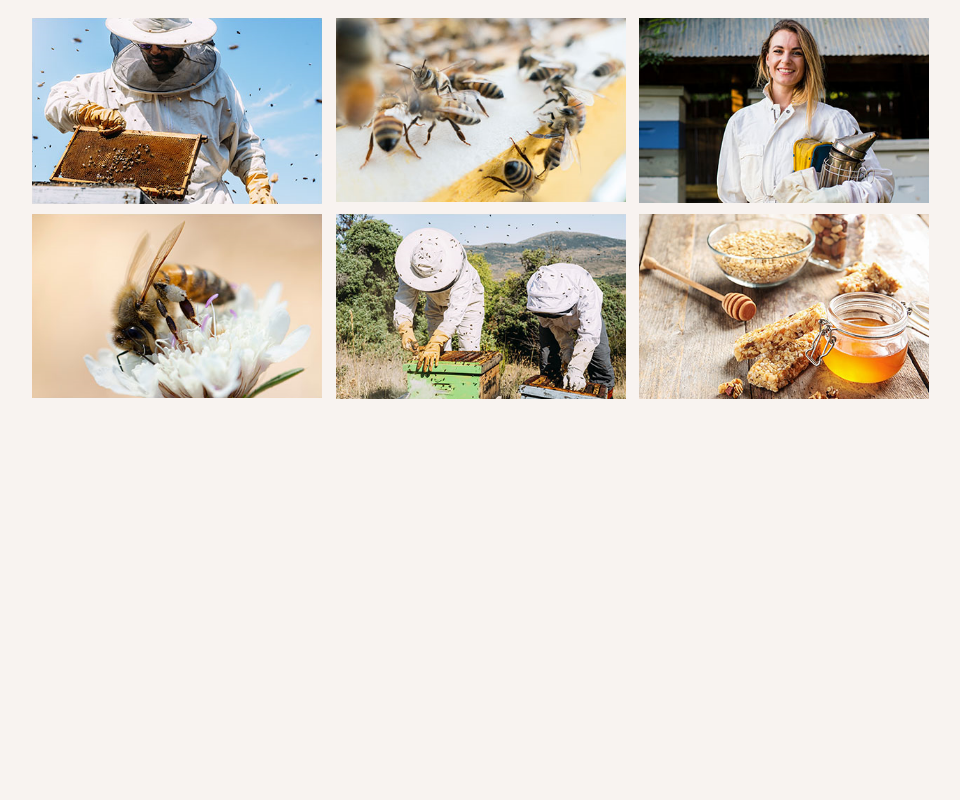
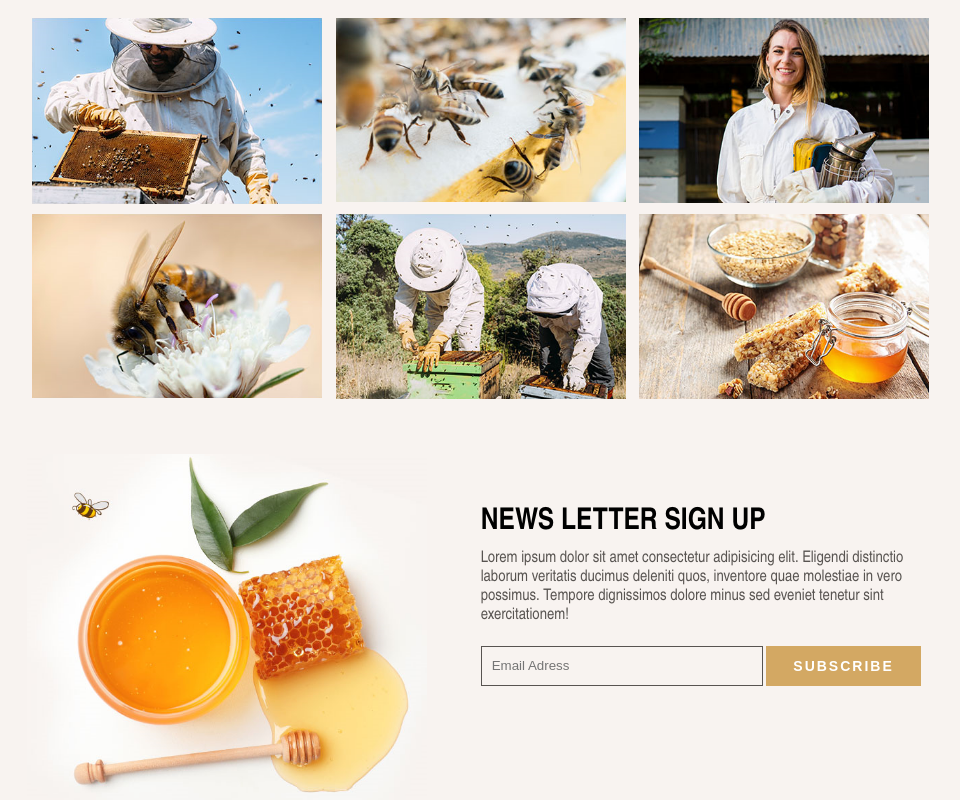
Before and after one commit to ArturasKi/7-honeybee, a website: page index.html in a window 1280 px wide. Shown: the part 2547-3347 px from the top of the page, without its empty margins (113-1073 px from the left). Before the commit the page ends 2951 px from the top, so only its background shows below. Drawn offline with Linux system fonts and the light colour scheme.

Commit message:
News letter sign up

```diff
--- a/css/main.css
+++ b/css/main.css
@@ -208,3 +208,49 @@
     padding: 5px;
     display: inline-block;
 }
+
+.newsletter {
+    width: 57%;
+    margin-top: 50px;
+    padding: 50px;
+    display: inline-block;
+}
+
+.img-honey {
+    margin-top: 50px;
+    width: 40%;
+}
+
+.h-6 {
+    width: 100%;
+    font-weight: bold;
+    font-size: 30px;
+}
+
+.email {
+    width: 60%;
+    margin-top: 20px;
+    padding: 10px;
+    line-height: 18px;
+    background-color: #F8F3F0;
+    border: 1px solid #585451;
+}
+
+.btn-sub {
+    margin-top: 20px;
+    padding: 10px;
+    padding-left: 25px;
+    padding-right: 25px;
+    border: 2px solid #D3A863;
+    background-color: #D3A863;
+    text-decoration: none;
+    font-weight: bold;
+    letter-spacing: 2px;
+    color: white;
+    font-size: 14px;
+    cursor: pointer;
+}
+
+.btn-sub:hover {
+    background-color: #C74919;
+}
--- a/index.html
+++ b/index.html
@@ -94,6 +94,13 @@
                 <img class="img-gallery" src="./img/pic-6.png">
             </div>
         </div>
+        <img class="img-honey" src="./img/honey.png">
+        <div class="newsletter">
+            <p class="h-6">NEWS LETTER SIGN UP</p>
+            <p class="text-2">Lorem ipsum dolor sit amet consectetur adipisicing elit. Eligendi distinctio laborum veritatis ducimus deleniti quos, inventore quae molestiae in vero possimus. Tempore dignissimos dolore minus sed eveniet tenetur sint exercitationem!</p>
+            <input class="email" type="email" placeholder="Email Adress">
+            <button class="btn-sub">SUBSCRIBE</button>
+        </div>
     </main>
     <footer>
 
```
Also changed, not shown: img/honey.png (added).
